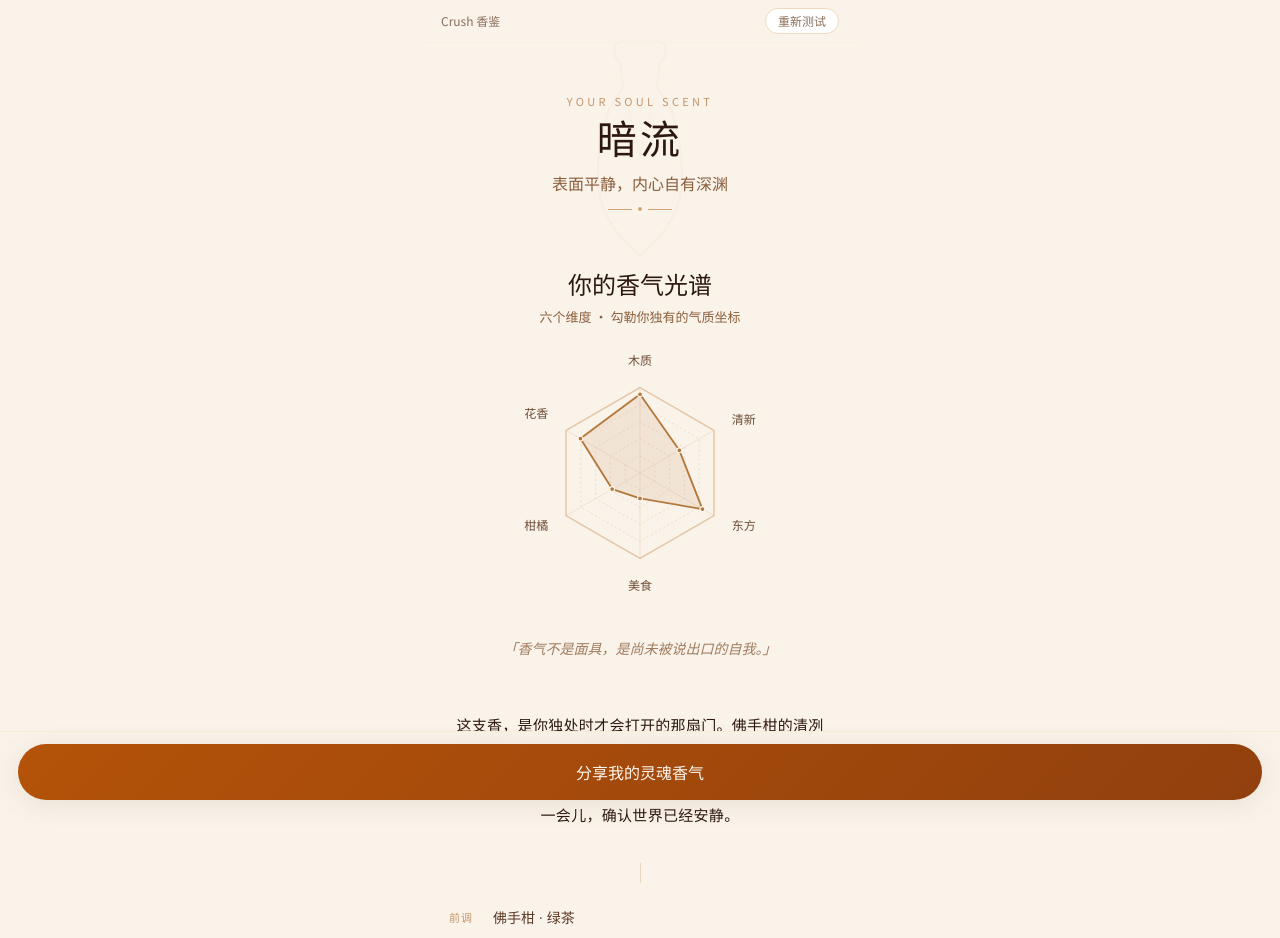
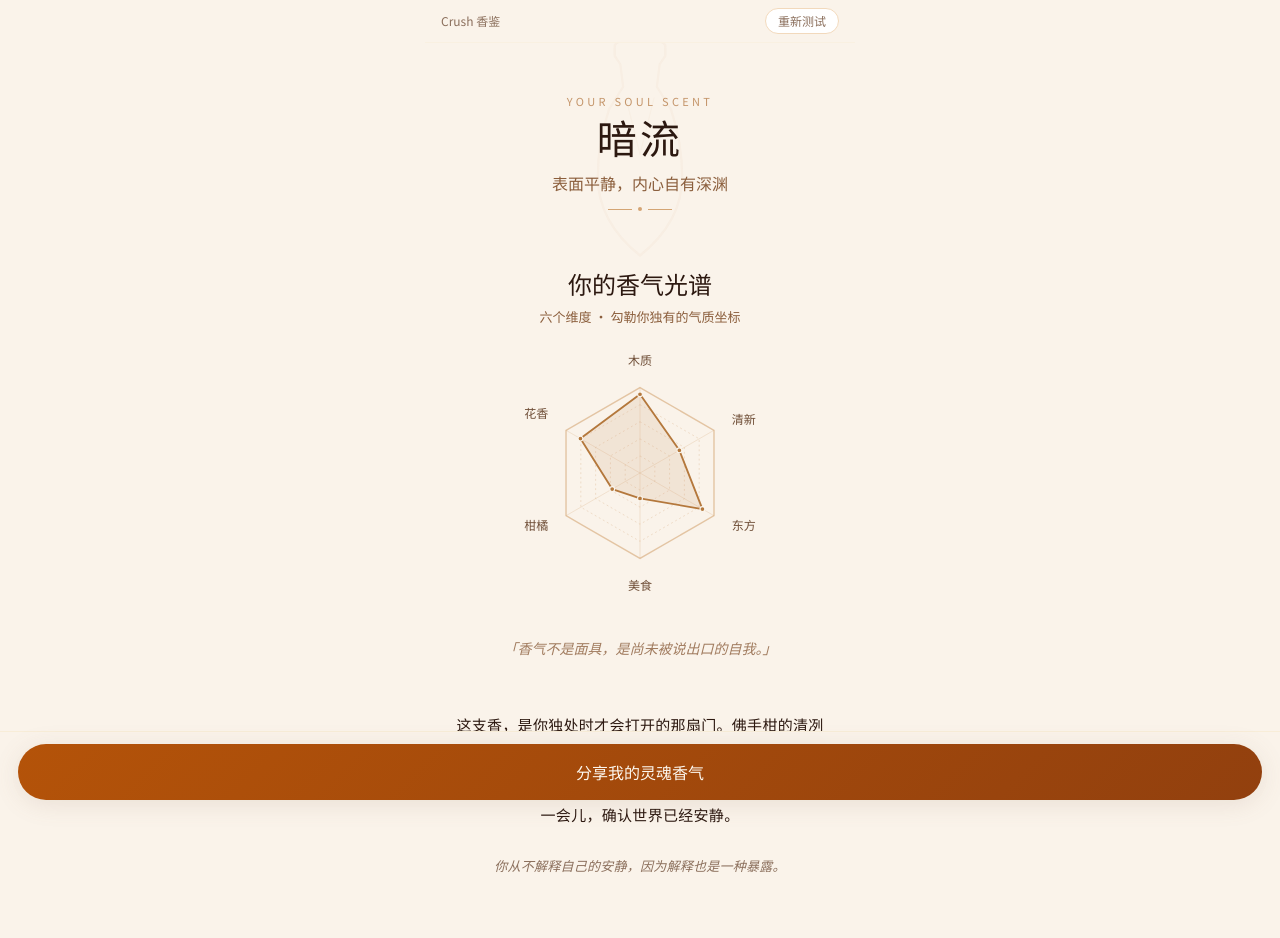
Before and after one commit to Ici17/Crush-Xiangjian, a Next.js app: page /result in a window 1280 px wide. Shown: the top 938 px of the page. Built offline with nearby package versions, Linux system fonts and the light colour scheme.

Commit message:
fix: 记忆点区块删除三调，只留描述+洞察

```diff
--- a/components/MemorySceneSection.tsx
+++ b/components/MemorySceneSection.tsx
@@ -5,20 +5,8 @@ interface Props {
   personalityName: string;
 }
 
-const DIM_LABELS: Record<string, string> = {
-  top: "前调",
-  heart: "中调",
-  base: "后调",
-};
-
 export default function MemorySceneSection({ personalityName }: Props) {
   const scene = getMemoryScene(personalityName);
-
-  const notes = [
-    { label: DIM_LABELS.top, note: scene.top },
-    { label: DIM_LABELS.heart, note: scene.heart },
-    { label: DIM_LABELS.base, note: scene.base },
-  ];
 
   return (
     <section
@@ -28,7 +16,7 @@ export default function MemorySceneSection({ personalityName }: Props) {
     >
       {/* 专属记忆描述 */}
       <p
-        className="text-center mb-8"
+        className="text-center mb-6"
         style={{
           fontFamily: '"Noto Serif SC", serif',
           fontSize: "15px",
@@ -40,50 +28,7 @@ export default function MemorySceneSection({ personalityName }: Props) {
         {scene.description}
       </p>
 
-      {/* 分隔线 */}
-      <div
-        className="mx-auto mb-6"
-        style={{ width: "1px", height: "20px", background: "#D4A57460" }}
-      />
-
-      {/* 三调：纵向带标签 */}
-      <div className="flex flex-col gap-2.5 mb-6">
-        {notes.map(({ label, note }) => (
-          <div key={label} className="flex items-start gap-3">
-            <span
-              className="shrink-0"
-              style={{
-                fontFamily: '"Noto Sans SC", sans-serif',
-                fontSize: "11px",
-                color: "#C4956A",
-                letterSpacing: "0.1em",
-                paddingTop: "2px",
-                minWidth: "32px",
-              }}
-            >
-              {label}
-            </span>
-            <span
-              style={{
-                fontFamily: '"Noto Serif SC", serif',
-                fontSize: "14px",
-                color: "#5C3826",
-                lineHeight: 1.7,
-              }}
-            >
-              {note}
-            </span>
-          </div>
-        ))}
-      </div>
-
-      {/* 分隔线 */}
-      <div
-        className="mx-auto mb-6"
-        style={{ width: "1px", height: "16px", background: "#D4A57450" }}
-      />
-
-      {/* 心动短句 */}
+      {/* 洞察短句 */}
       <p
         className="text-center"
         style={{
```
